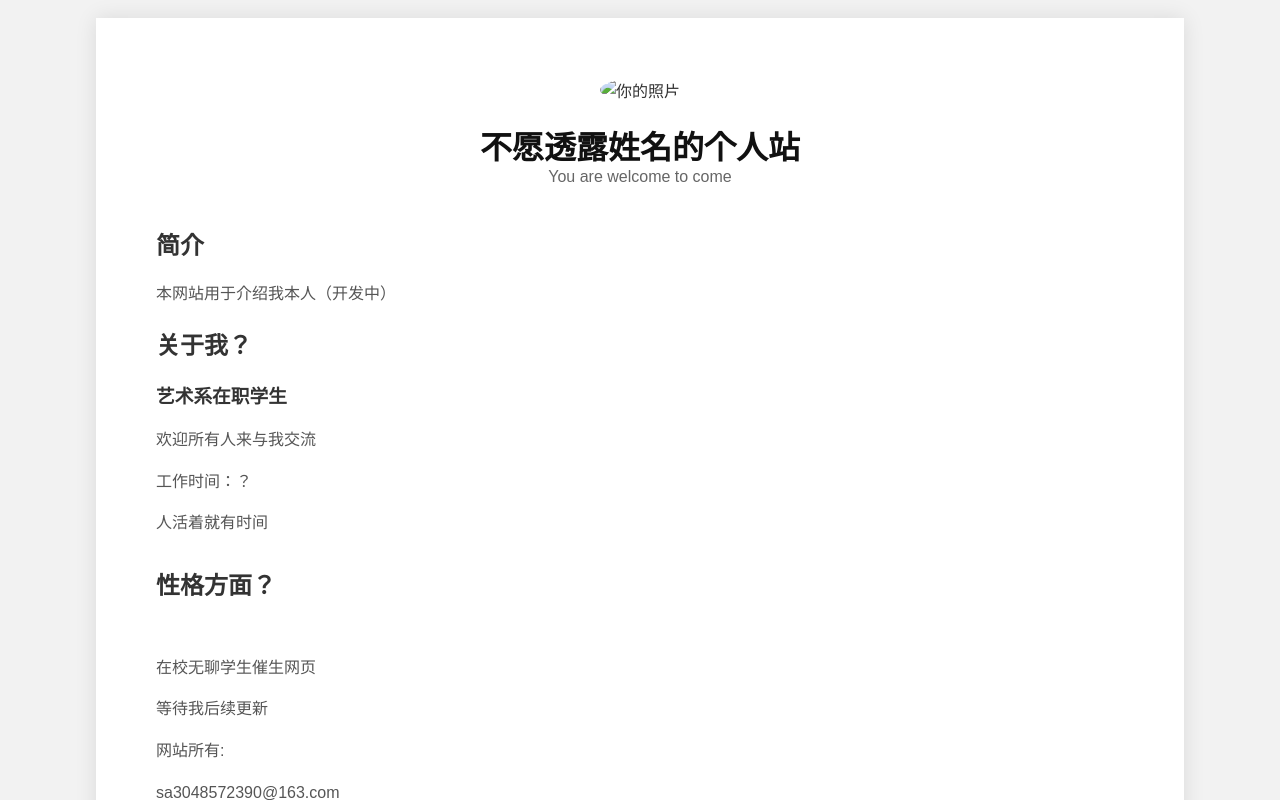
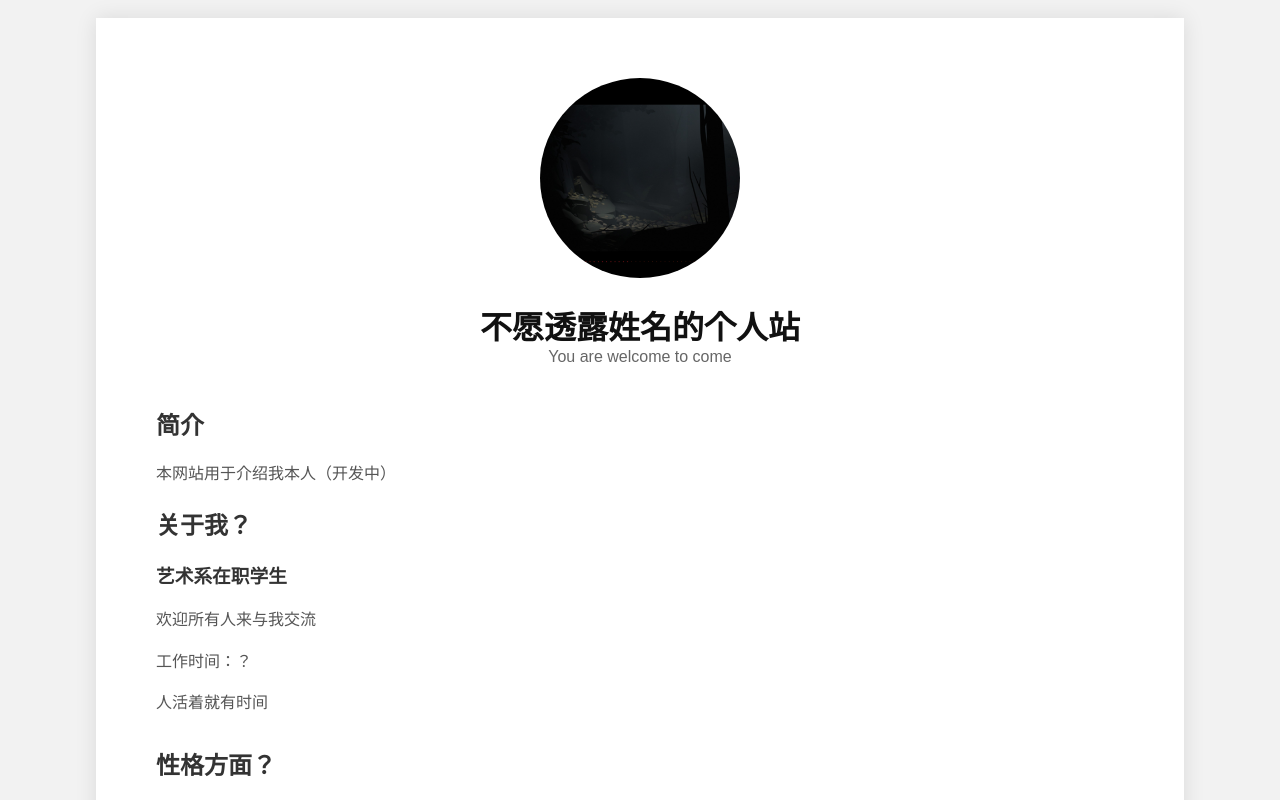
Before and after one commit to posthuab/xiao-ke-de-ge-ren-zhan-, a plain HTML site: page index.html in a window 1280 px wide. Drawn offline with Linux system fonts and the light colour scheme.

Commit message:
Update index.html

```diff
--- a/index.html
+++ b/index.html
@@ -11,7 +11,7 @@
     <div class="resume-container">
       <div class="profile-section">
         <div class="profile-image">
-          <img src="./../前端图片文件/qq头像之背景.jpg" alt="你的照片" />
+          <img src="qq头像之背景.jpg" alt="你的照片" />
         </div>
         <div class="profile-info">
           <h1>不愿透露姓名的个人站</h1>
```
